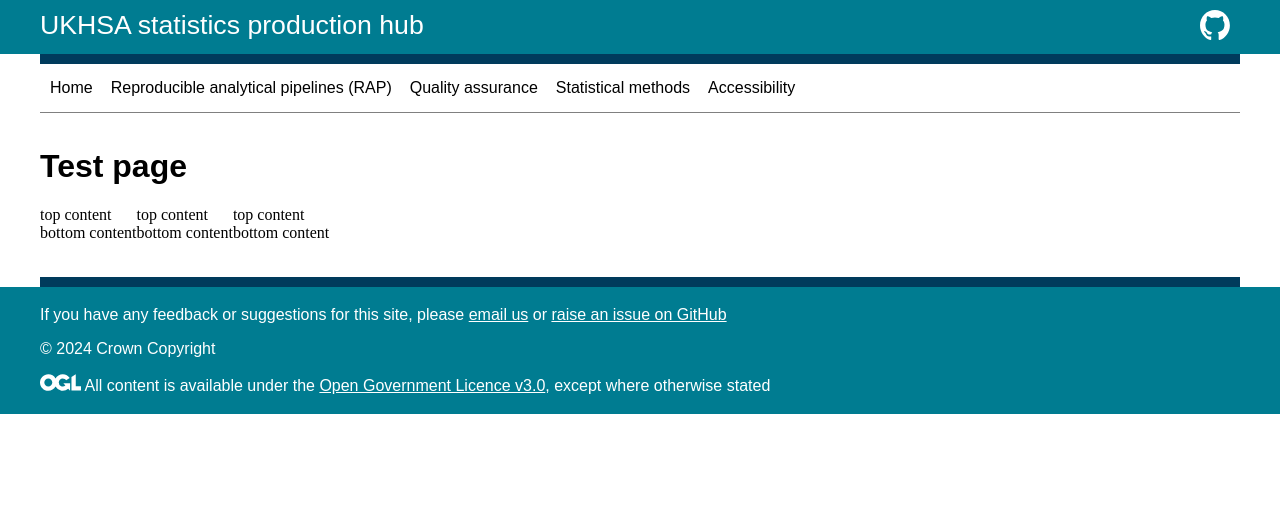
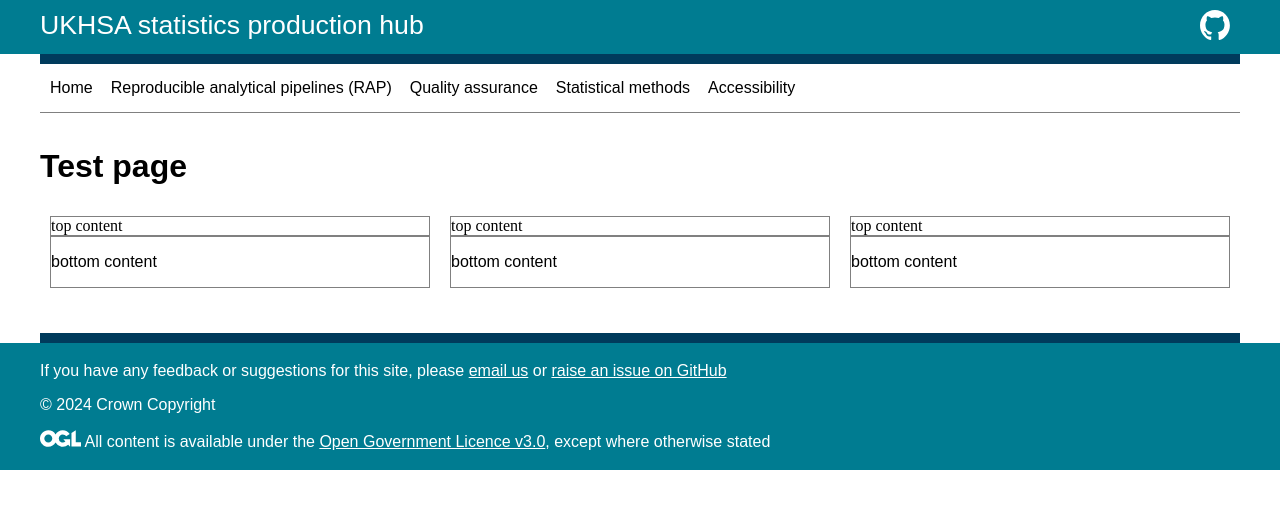
Before and after one commit to BenCuff/github-pages-test, a Jekyll site: the page built from docs/test.md, in a window 1280 px wide. Shown: the top 509 px of the page. Built offline with Jekyll 4.4.1, drawn with Linux system fonts in a browser that asks for light colours.

Commit message:
Cards styling

```diff
--- a/docs/test.md
+++ b/docs/test.md
@@ -5,19 +5,21 @@ layout: guidance-page
 
 <style>
 .cards-container{
-  display:flex;
+  display: flex;
+  flex-wrap: wrap;
 }
 
 .card{
-  display:block;
+  flex: 1;
+  margin: 10px;
 }
 
 .card-top{
-  display:block;
+  border: 1pt solid grey;
 }
 
 .card-bottom{
-  display:block;
+  border: 1pt solid grey;
 }
 
 </style>
@@ -25,14 +27,14 @@ layout: guidance-page
 <div class="cards-container">
   <div class="card">
     <div class="card-top">top content</div>
-    <div class="card-bottom">bottom content</div>
+    <div class="card-bottom"><p>bottom content</p></div>
   </div>
   <div class="card">
     <div class="card-top">top content</div>
-    <div class="card-bottom">bottom content</div>
+    <div class="card-bottom"><p>bottom content</p></div>
   </div>
   <div class="card">
     <div class="card-top">top content</div>
-    <div class="card-bottom">bottom content</div>
+    <div class="card-bottom"><p>bottom content</p></div>
   </div>
 </div>
```
